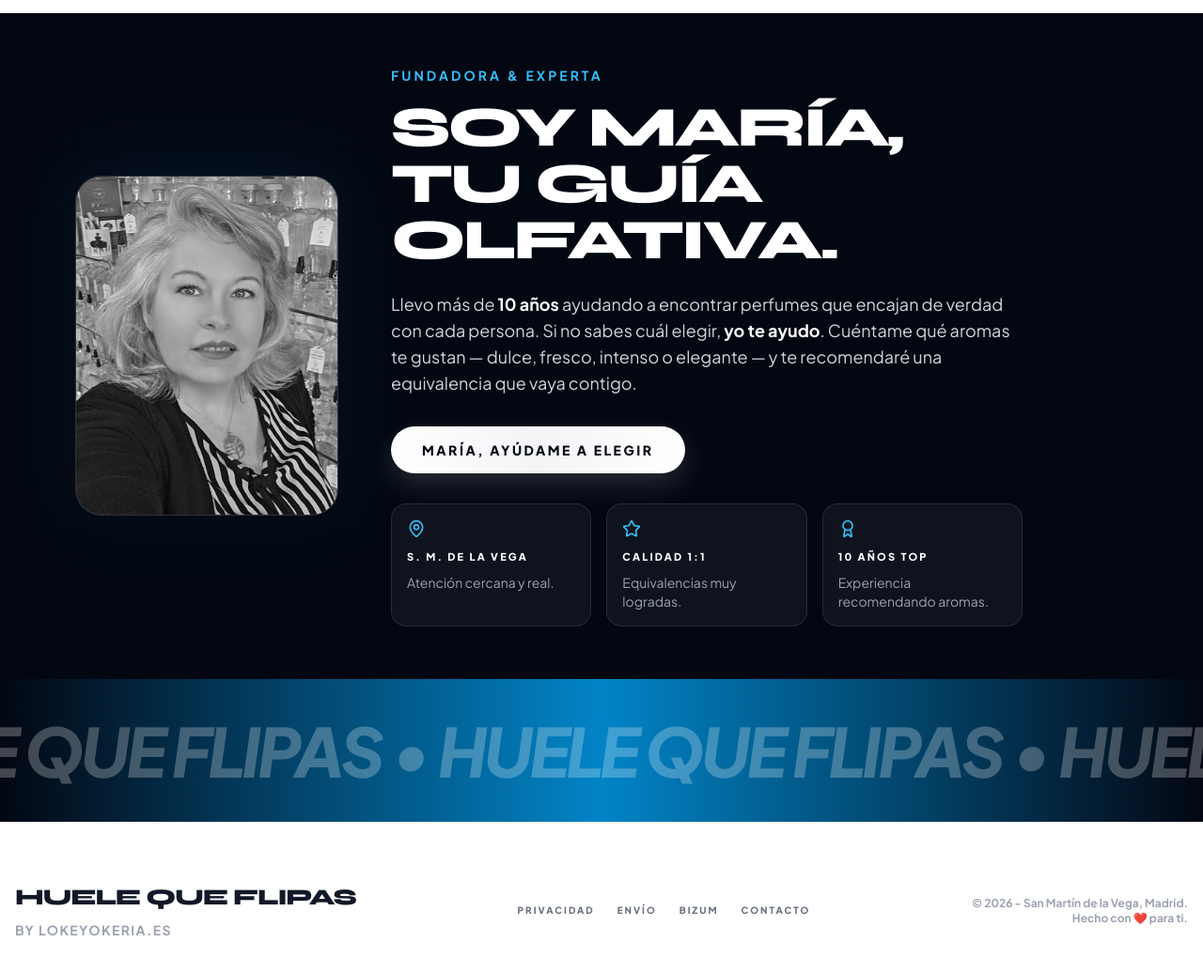
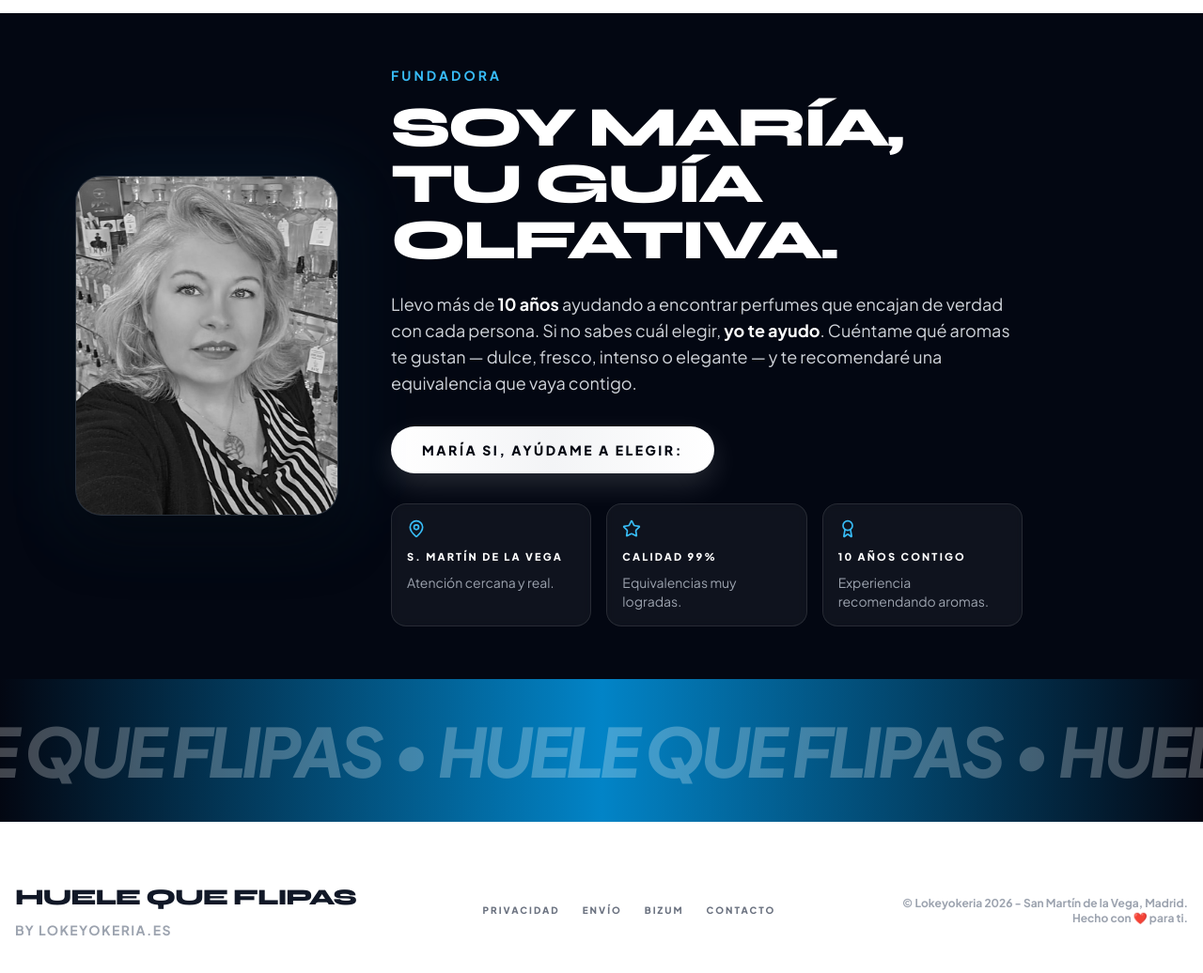
Before and after one commit to Lokeyokeria/HueleQueFlipas, a React (Vite) app: page / in a window 1280 px wide. Shown: the part 2126-3162 px from the top of the page at 94% size. Built offline with nearby package versions, Linux system fonts and the light colour scheme.

Commit message:
Update App.tsx

```diff
--- a/App.tsx
+++ b/App.tsx
@@ -221,7 +221,7 @@ const App: React.FC = () => {
 
               <div className="flex flex-col justify-center">
                 <span className="text-sky-400 font-bold uppercase tracking-[0.22em] text-xs md:text-sm mb-4 block">
-                  Fundadora & Experta
+                  Fundadora
                 </span>
 
                 <h2 className="text-4xl sm:text-5xl lg:text-6xl font-black uppercase tracking-tighter font-syne leading-[0.92] mb-6">
@@ -246,7 +246,7 @@ const App: React.FC = () => {
                     rel="noopener noreferrer"
                     className="inline-flex items-center justify-center px-8 py-3.5 rounded-full bg-gradient-to-r from-white via-gray-100 to-white text-gray-950 text-sm font-black uppercase tracking-[0.18em] border border-white/60 shadow-[0_12px_30px_rgba(255,255,255,0.14)] hover:shadow-[0_18px_40px_rgba(56,189,248,0.22)] hover:from-sky-100 hover:via-white hover:to-sky-100 transition-all duration-300"
                   >
-                    María, ayúdame a elegir
+                    María si, ayúdame a elegir:
                   </a>
                 </div>
 
@@ -254,7 +254,7 @@ const App: React.FC = () => {
                   <div className="rounded-2xl border border-white/10 bg-white/5 px-4 py-4 backdrop-blur-sm">
                     <MapPin className="w-5 h-5 text-sky-400 mb-3" />
                     <p className="text-[11px] font-black uppercase tracking-[0.2em] text-white">
-                      S. M. de la Vega
+                      S. Martín de la Vega
                     </p>
                     <p className="text-sm text-gray-400 mt-2">
                       Atención cercana y real.
@@ -264,7 +264,7 @@ const App: React.FC = () => {
                   <div className="rounded-2xl border border-white/10 bg-white/5 px-4 py-4 backdrop-blur-sm">
                     <Star className="w-5 h-5 text-sky-400 mb-3" />
                     <p className="text-[11px] font-black uppercase tracking-[0.2em] text-white">
-                      Calidad 1:1
+                      Calidad 99%
                     </p>
                     <p className="text-sm text-gray-400 mt-2">
                       Equivalencias muy logradas.
@@ -274,7 +274,7 @@ const App: React.FC = () => {
                   <div className="rounded-2xl border border-white/10 bg-white/5 px-4 py-4 backdrop-blur-sm">
                     <Award className="w-5 h-5 text-sky-400 mb-3" />
                     <p className="text-[11px] font-black uppercase tracking-[0.2em] text-white">
-                      10 años top
+                      10 años contigo
                     </p>
                     <p className="text-sm text-gray-400 mt-2">
                       Experiencia recomendando aromas.
@@ -327,7 +327,7 @@ const App: React.FC = () => {
           </div>
 
           <div className="text-center md:text-right text-xs font-bold text-gray-400">
-            © 2026 - San Martín de la Vega, Madrid.
+            © Lokeyokeria 2026 - San Martín de la Vega, Madrid.
             <br />
             Hecho con ❤️ para ti.
           </div>
```
